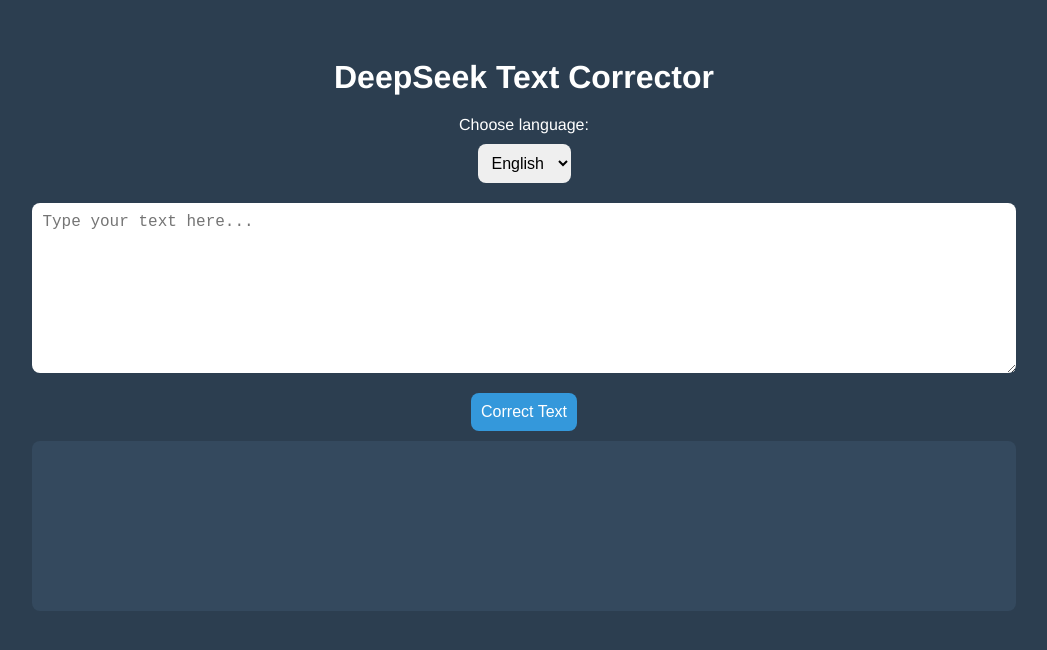
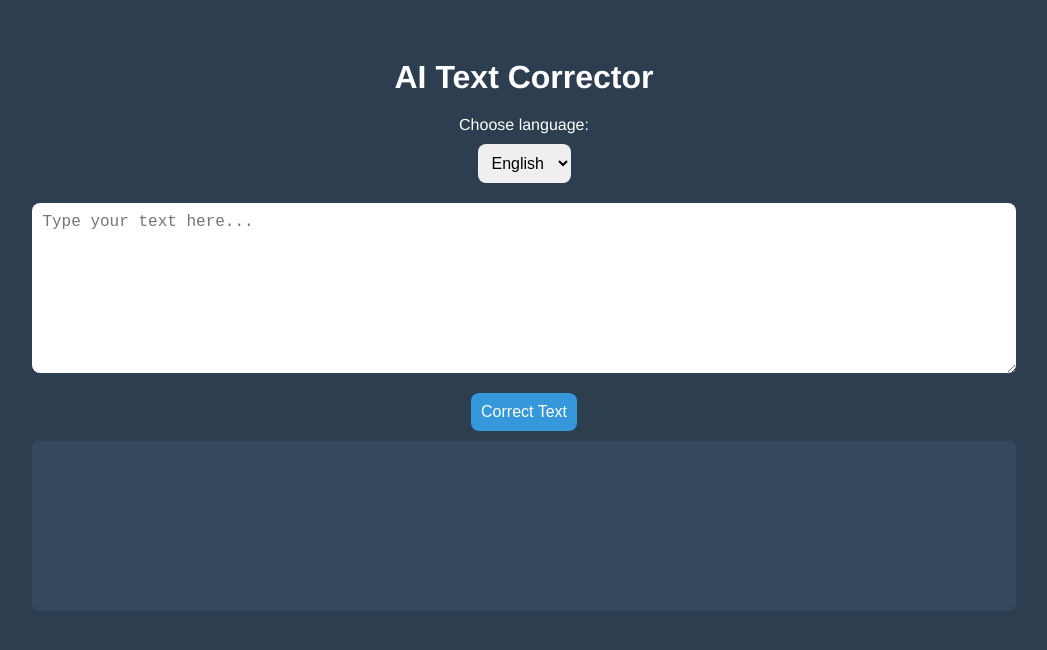
Before and after one commit to Ozi2039/jeu-party, a plain HTML site: page index.html in a window 1280 px wide. Shown: the whole page, without its empty margins (116-1163 px from the left). Drawn offline with Linux system fonts and the light colour scheme.

Commit message:
Update index.html

```diff
--- a/index.html
+++ b/index.html
@@ -50,7 +50,7 @@
   </style>
 </head>
 <body>
-  <h1>DeepSeek Text Corrector</h1>
+  <h1>AI Text Corrector</h1>
 
   <label for="language">Choose language:</label>
   <select id="language">
```
